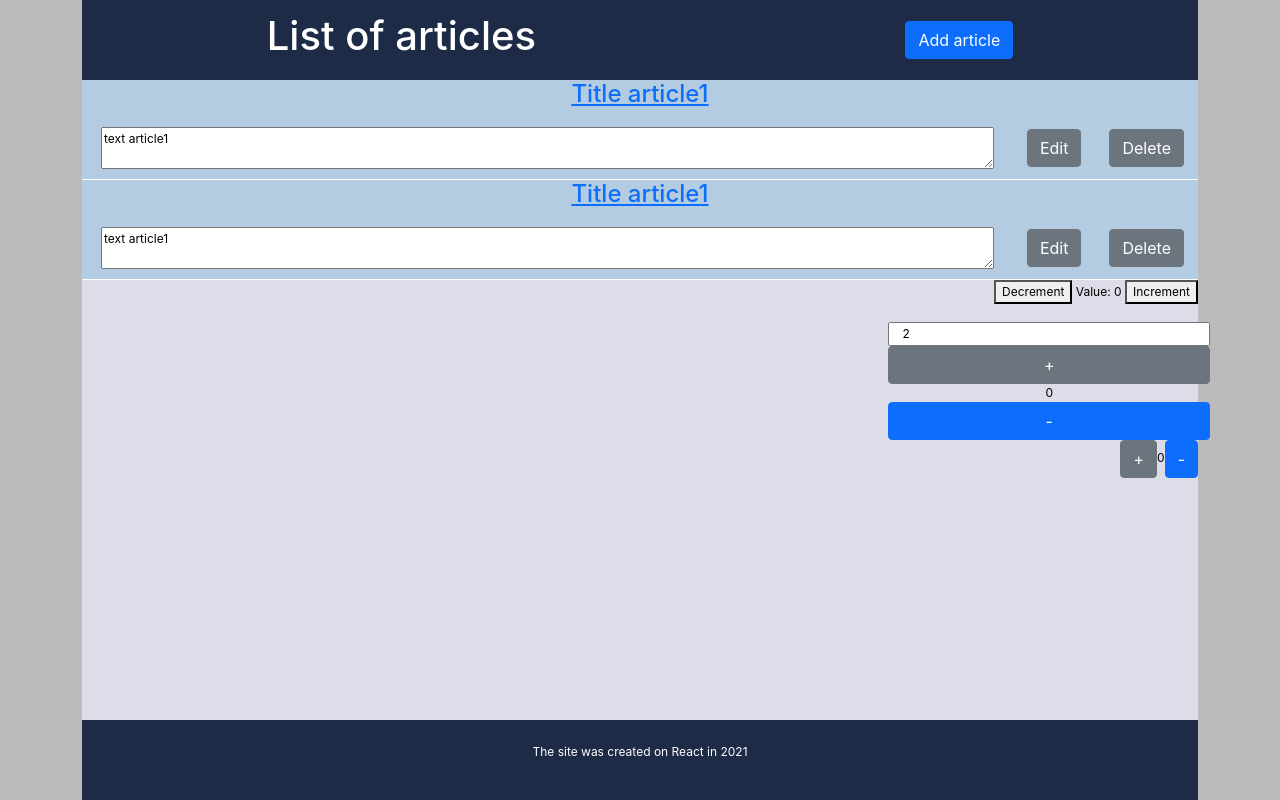
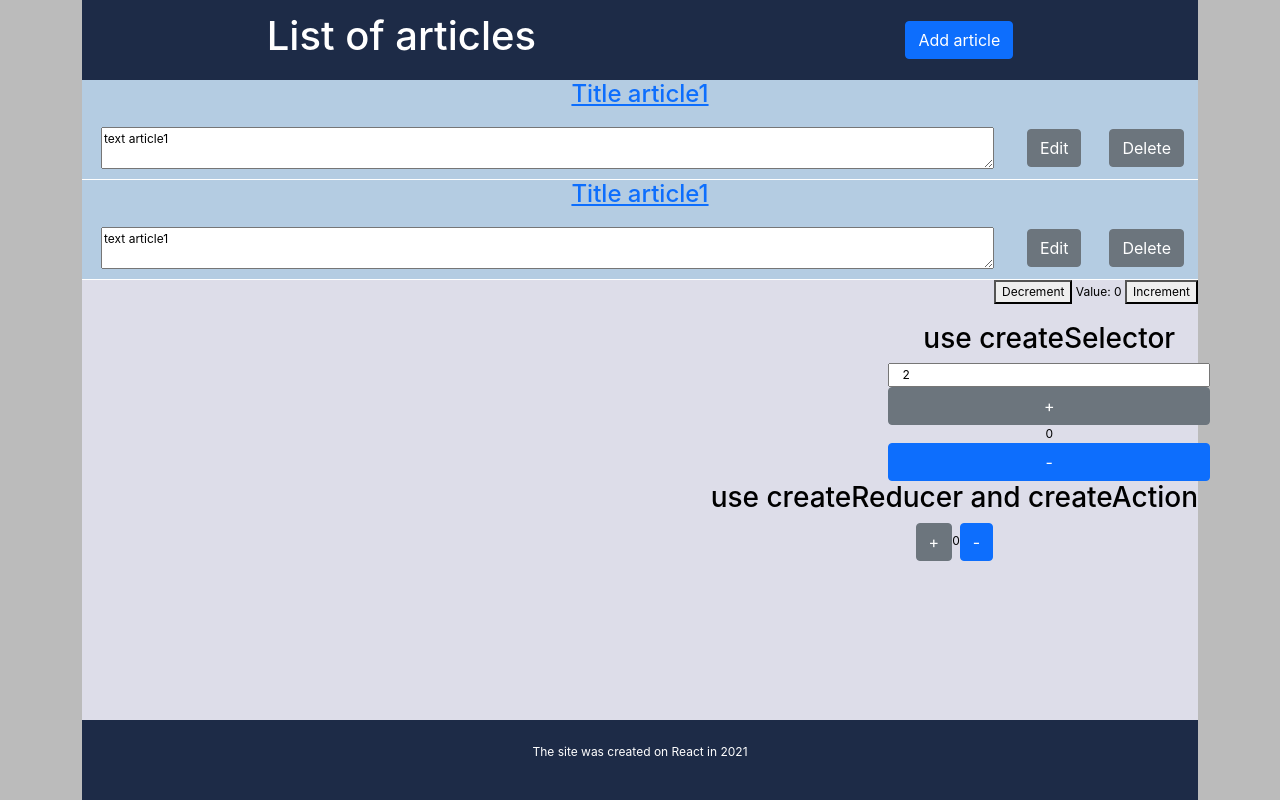
Before and after one commit to Kolenchitssi/react_app, a React app: page / in a window 1280 px wide. Built offline with nearby package versions, Linux system fonts and the light colour scheme.

Commit message:
feat: redux counter

```diff
--- a/src/components/Counter/Counter.tsx
+++ b/src/components/Counter/Counter.tsx
@@ -16,6 +16,7 @@ function Counter() {
 
   return (
     <div>
+      <h3> use createSelector  </h3>
       <div className="row">
         <input
           aria-label="Set increment amount"
--- a/src/components/Counter/CounterNew.tsx
+++ b/src/components/Counter/CounterNew.tsx
@@ -7,6 +7,7 @@ function CounterNew() {
   const count = useSelector((state: any)=>state.newCounter.value)
   return (
     <div>
+      <h3> use createReducer and createAction </h3>
       <button
         className="btn btn-secondary"
         aria-label="Increment value"
```
